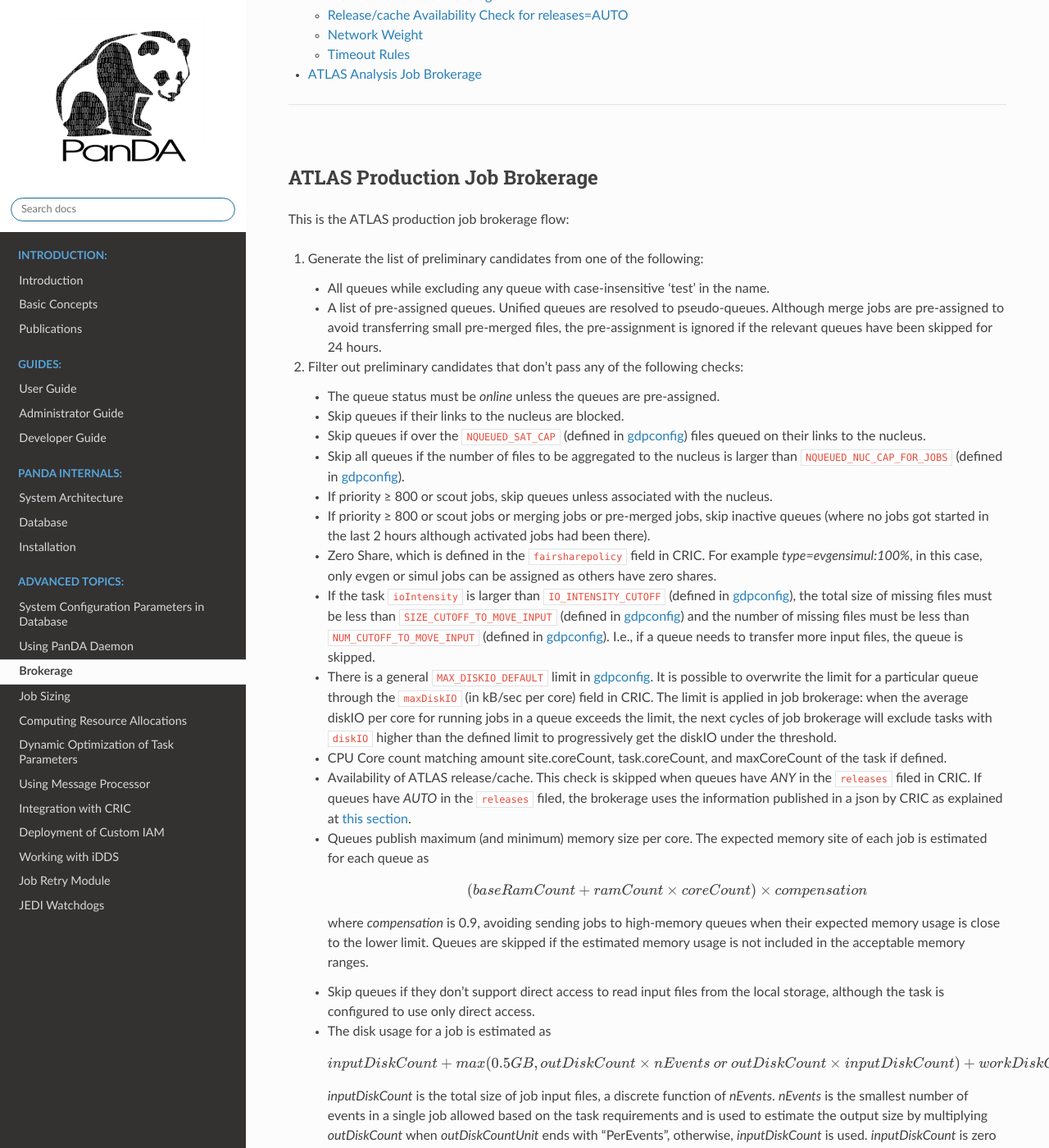
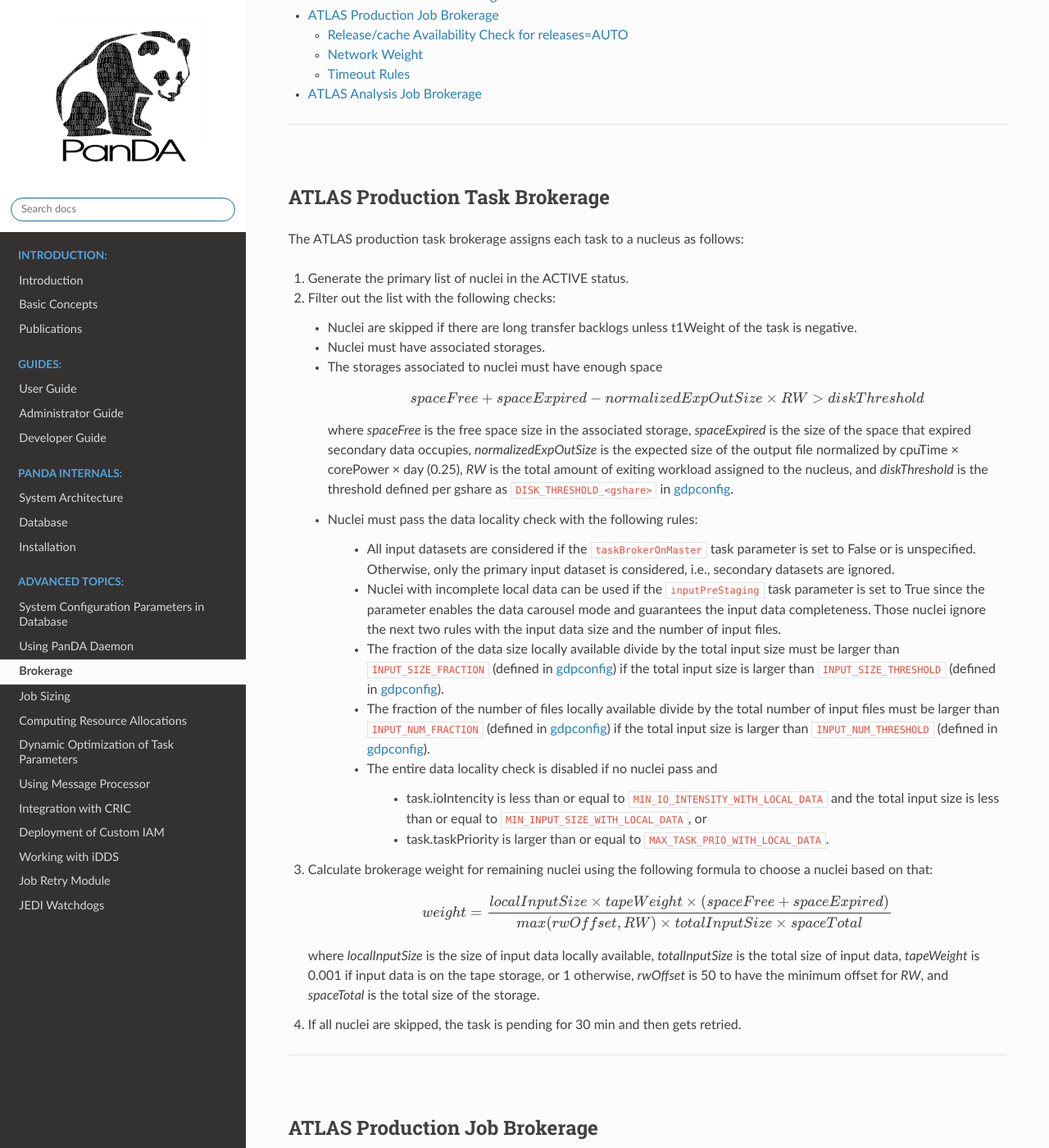
Before and after one commit to PanDAWMS/panda-docs, a Sphinx documentation site: the page built from docs/source/advanced/brokerage.rst, in a window 1280 px wide and 1400 px high, scrolled down 597 px. Shown: the whole window at 82% size. Built offline with Sphinx 7.4.7 and the Read the Docs theme 2.0.0, drawn with Linux system fonts in a browser that asks for light colours; pages that are not in the unit, such as notebooks, are missing from menus; some of the changed text lies outside the part shown.

Commit message:
task brokerage

```diff
--- a/docs/source/advanced/brokerage.rst
+++ b/docs/source/advanced/brokerage.rst
@@ -29,10 +29,75 @@
 
 |br|
 
+ATLAS Production Task Brokerage
+-------------------------------------
+The ATLAS production task brokerage assigns each task to a nucleus as follows:
+
+#. Generate the primary list of nuclei in the ACTIVE status.
+
+#. Filter out the list with the following checks:
+
+   * Nuclei are skipped if there are long transfer backlogs unless t1Weight of the task is negative.
+
+   * Nuclei must have associated storages.
+
+   * The storages associated to nuclei must have enough space
+
+     .. math::
+
+        spaceFree + spaceExpired - normalizedExpOutSize \times RW > diskThreshold
+
+     where *spaceFree* is the free space size in the associated storage, *spaceExpired* is the size of the space
+     that expired secondary data occupies, *normalizedExpOutSize* is the expected size of the output file normalized
+     by cpuTime :raw-html:`&times;` corePower :raw-html:`&times;` day (0.25), *RW* is the total amount
+     of exiting workload assigned to the nucleus, and *diskThreshold* is the threshold defined per gshare
+     as ``DISK_THRESHOLD_<gshare>`` in :doc:`gdpconfig </advanced/gdpconfig>`.
+
+   * Nuclei must pass the data locality check with the following rules:
+
+      * All input datasets are considered if the ``taskBrokerOnMaster`` task parameter is set to False or is
+        unspecified. Otherwise, only the primary input dataset is considered, i.e., secondary datasets are ignored.
+
+      * Nuclei with incomplete local data can be used if the ``inputPreStaging`` task parameter is set to
+        True since the parameter enables the data carousel mode and guarantees the input data completeness.
+        Those nuclei ignore the next two rules with the input data size and the number of input files.
+
+      * The fraction of the data size locally available divide by the total input size must be larger than
+        ``INPUT_SIZE_FRACTION`` (defined in :doc:`gdpconfig </advanced/gdpconfig>`) if the total input size is
+        larger than ``INPUT_SIZE_THRESHOLD`` (defined in :doc:`gdpconfig </advanced/gdpconfig>`).
+
+      * The fraction of the number of files locally available divide by the total number of input files must be larger
+        than ``INPUT_NUM_FRACTION`` (defined in :doc:`gdpconfig </advanced/gdpconfig>`) if the total input size is
+        larger than ``INPUT_NUM_THRESHOLD`` (defined in :doc:`gdpconfig </advanced/gdpconfig>`).
+
+      * The entire data locality check is disabled if no nuclei pass and
+
+         * task.ioIntencity is less than or equal to ``MIN_IO_INTENSITY_WITH_LOCAL_DATA`` and
+           the total input size is less than or equal to ``MIN_INPUT_SIZE_WITH_LOCAL_DATA``, or
+
+         * task.taskPriority is larger than or equal to ``MAX_TASK_PRIO_WITH_LOCAL_DATA``.
+
+#. Calculate brokerage weight for remaining nuclei using the following formula to choose a nuclei based on that:
+
+   .. math::
+
+     weight =\frac {localInputSize \times tapeWeight \times (spaceFree + spaceExpired)} {max(rwOffset, RW) \times totalInputSize \times spaceTotal}
+
+   where *localInputSize* is the size of input data locally available, *totalInputSize* is the total size of
+   input data, *tapeWeight* is 0.001 if input data is on the tape storage, or 1 otherwise, *rwOffset* is 50 to have
+   the minimum offset for *RW*, and *spaceTotal* is the total size of the storage.
+
+#. If all nuclei are skipped, the task is pending for 30 min and then gets retried.
+
+------------
+
+
+|br|
+
 ATLAS Production Job Brokerage
 -------------------------------------
 
-This is the ATLAS production job brokerage flow:
+Here is the ATLAS production job brokerage flow:
 
 #. Generate the list of preliminary candidates from one of the following:
 
--- a/docs/source/client/pchain.rst
+++ b/docs/source/client/pchain.rst
@@ -121,7 +121,7 @@
       $ pchain --cwl simple_chain.cwl --yaml dummy.yaml --outDS user.<your_nickname>.blah \
          --vo wlcg --prodSourceLabel test --workingGroup ${PANDA_AUTH_VO}
 
-``pchain`` automatically sends local *.cwl, *.yaml, and *.json files to PanDA together with the workflow.
+``pchain`` automatically sends local \*.cwl, \*.yaml, and \*.json files to PanDA together with the workflow.
 ``--outDS`` is the basename of the datasets for output and log files. Once the workflow is submitted,
 the cwl and yaml files are parsed on the server side to generate tasks
 with sequential numbers in the workflow. The system uses a combination of the sequential number
```
